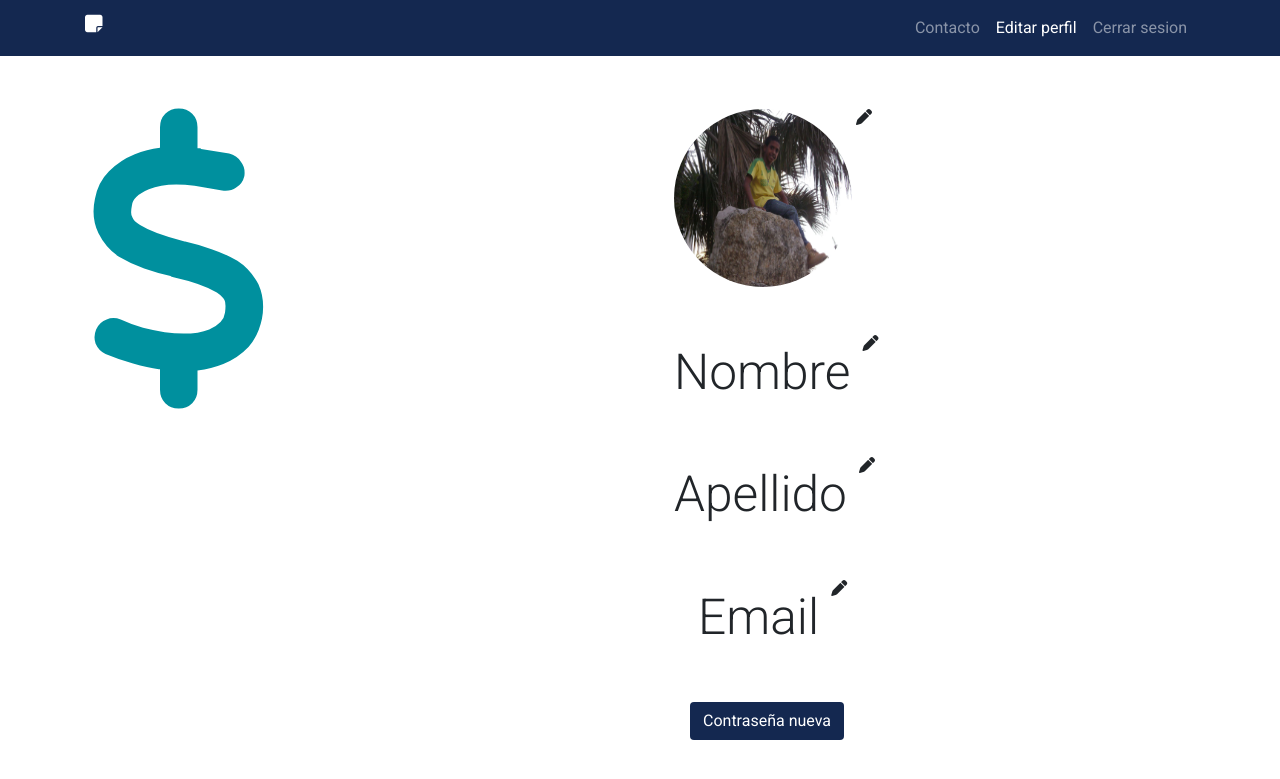
After one commit to sergioluis24/App_taskv2, a PHP site: page /perfilEdit.html in a window 1280 px wide. The commit adds this page. Shown: the top 779 px of the page. Run offline with PHP 8.4, Linux system fonts and the light colour scheme; some libraries are stand-ins or nearby versions.

Commit message:
Contacto y pag de edit maquetado

```diff
--- a/css/styles.css
+++ b/css/styles.css
@@ -16,7 +16,14 @@
     font-size: 300px;
     color: #00909E;
 }
-
+.button-clear{
+    background: none;
+    border: none;
+}
+.button-clear:focus{
+    outline: none;
+    box-shadow: none;
+}
 .header {
     margin-top: 54px;
 }
@@ -69,6 +76,20 @@
     margin-bottom: 2px;
     font-size: 40px;
 }
+.title_pestañas:focus{
+    outline: none;
+    box-shadow: none;
+}
+.descript_pestañas:focus{
+    outline: none;
+    box-shadow: none;
+}
+.title_pestañas:hover{
+    color: #fff;
+}
+.descript_pestañas:hover{
+    color: #fff;
+}
 .descript_pestañas{
     color: #fff;
     margin-top: 0;
@@ -112,6 +133,8 @@
     margin-left: 2rem;
     width: 85%;
 }
+
+
 /* Group of buttons */
 .btn-comprado{
     background-color: #10AC84;
@@ -133,8 +156,39 @@
 .ico-agregar{
     color:#10AC84;
 }
-.ico-edit{
+.btnNewPestaña{
+    width: 1585.55px;
+    height: 135px;
+}
+.btn-plus-pestaña{
+    font-size: 50px;
+}
+.footer{
+    width: 100%;
+    height: 64px;
+    background: #142850;
+    color: #ffffff;
+    padding-left: 2rem;
 
+}
+.container-edit{
+    margin-top: 3.3rem;
+}
+.perfil-center{
+    margin-left: 19rem;
+}
+.text-edit{
+    font-size: 3.1rem;
+    font-weight: 300;
+}
+.ico-edit-small{
+    font-size: 1rem;
+}
+.btn-passNew{
+    margin-left: 20rem;
+}
+.container-left{
+    height: 100vh;
 }
 /* Mediaqueries */
 @media screen and (min-width: 1080px){
--- /dev/null
+++ b/perfilEdit.html
@@ -0,0 +1,86 @@
+<!DOCTYPE html>
+<html lang="en">
+
+<head>
+    <meta charset="UTF-8">
+    <meta name="viewport" content="width=device-width, initial-scale=1.0">
+    <title>Editar perfil</title>
+    <link rel="stylesheet" href="https://stackpath.bootstrapcdn.com/bootstrap/4.4.1/css/bootstrap.min.css"
+        integrity="sha384-Vkoo8x4CGsO3+Hhxv8T/Q5PaXtkKtu6ug5TOeNV6gBiFeWPGFN9MuhOf23Q9Ifjh" crossorigin="anonymous">
+    <link rel="stylesheet" href="css/styles.css">
+    <link href="https://fonts.googleapis.com/css2?family=Roboto:ital,wght@0,300;0,400;0,700;1,300;1,700&display=swap"
+        rel="stylesheet">
+    <script src="https://kit.fontawesome.com/65b6d5090a.js" crossorigin="anonymous"></script>
+
+</head>
+
+<body>
+    <!-- Nav -->
+    <nav class="navbar navbar-expand-lg navbar-dark bg_blueDark">
+        <div class="container">
+            <div class="ico-menu">
+                <a href="http://localhost/xampp/App_tasksV2/">
+                    <i class="fas fa-sticky-note text-white h5"></i>
+                </a>
+            </div>
+            <div class="collapse navbar-collapse" id="navbarSupportedContent">
+                <ul class="navbar-nav ml-auto">
+                    <li class="nav-item">
+                        <a class="nav-link" href="http://localhost/xampp/App_tasksV2/contacto.html">Contacto<span class="sr-only">(current)</span></a>
+                    </li>
+                    <li class="nav-item active">
+                        <a class="nav-link" href="http://localhost/xampp/App_tasksV2/perfilEdit.html">Editar perfil</a>
+                    </li>
+                    <li class="nav-item">
+                        <a class="nav-link" href="#">Cerrar sesion</a>
+                    </li>
+
+                    <li class="nav-item dropdown">
+                        <div class="dropdown-menu" aria-labelledby="navbarDropdown">
+                            <a class="dropdown-item" href="#">Action</a>
+                            <a class="dropdown-item" href="#">Another action</a>
+                            <div class="dropdown-divider"></div>
+                            <a class="dropdown-item" href="#">Something else here</a>
+                        </div>
+                    </li>
+                </ul>
+            </div>
+        </div>
+        </div>
+    </nav>
+    <!-- Edit -->
+    <div class="container-edit container ">
+        <div class="row">
+            <div class="col-md-3">
+                <i class="fas fa-dollar-sign ico-init"></i>
+            </div>
+            <div class="col-md-9">
+                <div class="img-perfil perfil-center mb-5">
+                    <img src="Img/perfil.jpg" alt="" class="perfil">
+                    <i class="fas fa-pen align-top"></i>
+                </div>
+                <div class="name-edit perfil-center mb-5">
+                    <p class="text-edit">Nombre
+                        <i class="fas fa-pen align-top ico-edit-small"></i>
+                    </p>
+                </div>
+                <div class="apellido-edit perfil-center mb-5">
+                    <p class="text-edit">
+                        Apellido
+                        <i class="fas fa-pen align-top ico-edit-small"></i>
+                    </p>
+                </div>
+                <div class="email-edit perfil-center mb-5">
+                    <p class="text-edit ml-4">
+                        Email
+                        <i class="fas fa-pen align-top ico-edit-small"></i>
+                    </p>
+                </div>
+                <button class="btn bg_blueDark text-white btn-passNew">Contraseña nueva</button>
+            </div>
+
+        </div>
+    </div>
+</body>
+
+</html>
```
Also changed, not shown: contacto.html (added, +77 -0 lines), index.html (+28 -12 lines), registro.html (added, +27 -0 lines).
